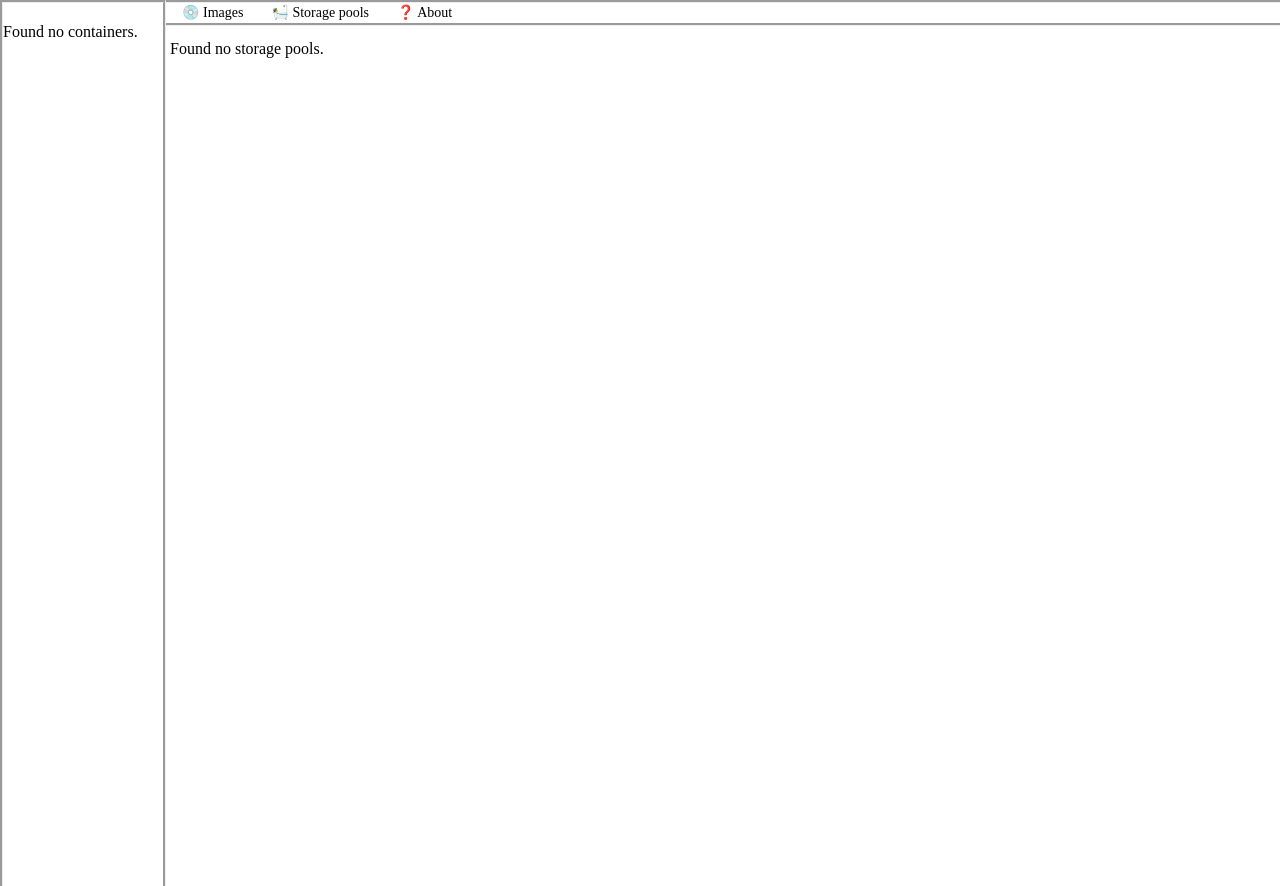
After one commit to TheLovinator1/lxd-hyper, a Django app: template lxd/templates/lxd/storage.html in a window 1280 px wide. The commit adds this page. Run offline with Django 3.2, Linux system fonts and the light colour scheme; the template is opened without the code that fills it, so the values that code supplies are empty.

Commit message:
Add more pages

```diff
--- /dev/null
+++ b/lxd/static/css/style.css
@@ -0,0 +1,58 @@
+html {
+  height: 100%;
+}
+
+body {
+  margin: 0;
+}
+
+.navbar {
+  border-style: groove;
+  height: 20px;
+  width: 100%;
+  position: fixed;
+  z-index: 1;
+  top: 0;
+  left: 163px;
+}
+
+.navbar a {
+  padding: 6px 8px 6px 16px;
+  text-decoration: none; /* Remove underline*/
+  font-size: 14px;
+  color: #000000;
+}
+
+.navbar a:hover {
+  color: #0099ff;
+}
+
+.sidebar {
+  border-style: groove;
+  height: 100%;
+  width: 160px;
+  position: fixed;
+  z-index: 1;
+  top: 0;
+  left: 0;
+  overflow-x: hidden;
+  padding-top: 20px;
+}
+
+.sidebar a {
+  padding: 6px 8px 6px 16px;
+  text-decoration: none; /* Remove underline*/
+  font-size: 14px;
+  color: #000000;
+  display: block;
+}
+
+.sidebar a:hover {
+  color: #0099ff;
+}
+
+.main {
+  margin-left: 160px;
+  margin-top: 40px;
+  padding: 0px 10px;
+}
--- /dev/null
+++ b/lxd/templates/lxd/about.html
@@ -0,0 +1,5 @@
+{% extends 'lxd/base.html' %}
+
+{% block content %}
+{% lorem 3 p random %}
+{% endblock %}
--- /dev/null
+++ b/lxd/templates/lxd/base.html
@@ -0,0 +1,42 @@
+{% load static %}
+<!doctype html>
+<html lang="en">
+    <head>
+        <!-- Required meta tags -->
+        <meta charset="utf-8">
+        <meta name="viewport" content="width=device-width, initial-scale=1">
+
+        <title>lxd-hyper</title>
+    </head>
+
+    <body>
+        <link rel="stylesheet" href="{% static 'css/style.css'%}">
+
+        <!-- Navbar -->
+        <div class="navbar">
+            <a href="{% url 'list_images' %}">💿 Images</a>
+            <a href="{% url 'list_storage' %}">🛀 Storage pools</a>
+            <a href="{% url 'about' %}">❓ About</a>
+        </div>
+
+        <!-- Sidebar -->
+        <div class="sidebar">
+            {% if container_list %}
+                {% for container in container_list %}
+                <a href="{% url 'container_detail' container.name %}"> {{ container.name }}
+                    {% if container.status == "Stopped" %}🔴{% endif %}
+                    {% if container.status == "Running"%}🟢{% endif %}
+                </a>
+                {% endfor %}
+            {% else %}
+                Found no containers.
+            {% endif %}
+        </div>
+
+        <div class="main">
+            <!-- Content -->
+            {% block content %}
+            {% endblock %}
+        </div>
+    </body>
+</html>
--- a/lxd/templates/lxd/detail.html
+++ b/lxd/templates/lxd/detail.html
@@ -1,5 +1,9 @@
+{% extends 'lxd/base.html' %}
+
+{% block content %}
 <h1>{{ container.name }}</h1>
 <li>Architecture: {{ container.architecture }}</li>
 <li>Status: {{ container.status }}</li>
 <li>Description: {{ container.description }}</li>
 <li>Created at: {{ container.created_at }}</li>
+{% endblock %}
--- /dev/null
+++ b/lxd/templates/lxd/storage.html
@@ -0,0 +1,13 @@
+{% extends 'lxd/base.html' %}
+
+{% block content %}
+{% if storage_pools %}
+    <ul>
+    {% for storage in storage_pools %}
+        <li>{{ storage.driver  }}: <a href="{% url 'storage_detail' storage.name %}">{{ storage.name }}</a></li> {# TODO: add https://pylxd.readthedocs.io/en/latest/storage-pools.html#storage-pool-object-attributes config and managed #}
+    {% endfor %}
+    </ul>
+{% else %}
+    <p>Found no storage pools.</p>
+{% endif %}
+{% endblock %}
--- a/lxd/urls.py
+++ b/lxd/urls.py
@@ -3,6 +3,18 @@ from django.urls import path
 from . import views
 
 urlpatterns = [
+    # /
     path("", views.index, name="index"),
-    path("<str:container_name>/", views.detail, name="detail"),
+    # /about/
+    path("about/", views.about, name="about"),
+    # /container/neat-emu/
+    path("container/<str:container_name>/", views.container_detail, name="container_detail"),
+    # /images/
+    path("images/", views.list_images, name="list_images"),
+    # /image/ade188b16e5e719b73c14b5c19e7e65b8a15cf6f388be0bdb058012256b48a1e/
+    path("image/<str:image_fingerprint>/", views.image_detail, name="image_detail"),
+    # /storage/
+    path("storage/", views.list_storage, name="list_storage"),
+    # /storage/default/
+    path("storage/<str:storage_name>/", views.storage_detail, name="storage_detail"),
 ]
--- a/lxdhyper/settings.py
+++ b/lxdhyper/settings.py
@@ -25,7 +25,7 @@ SECRET_KEY = "django-insecure-w2b%hqfij#dyr7#bm9d1qv+l2-%4ytn0*(6g4_c0(fk0=ycz#9
 # SECURITY WARNING: don't run with debug turned on in production!
 DEBUG = True
 
-ALLOWED_HOSTS = []
+ALLOWED_HOSTS = ["*"]
 
 
 # Application definition
--- a/lxdhyper/urls.py
+++ b/lxdhyper/urls.py
@@ -17,6 +17,6 @@ from django.contrib import admin
 from django.urls import include, path
 
 urlpatterns = [
-    path("lxd/", include("lxd.urls")),
+    path("", include("lxd.urls")),
     path("admin/", admin.site.urls),
 ]
```
Also changed, not shown: lxd/templates/lxd/image_detail.html (added, +9 -0 lines), lxd/templates/lxd/images.html (added, +13 -0 lines), lxd/templates/lxd/index.html (+12 -9 lines), lxd/templates/lxd/storage_detail.html (added, +20 -0 lines), lxd/views.py (+76 -3 lines).
